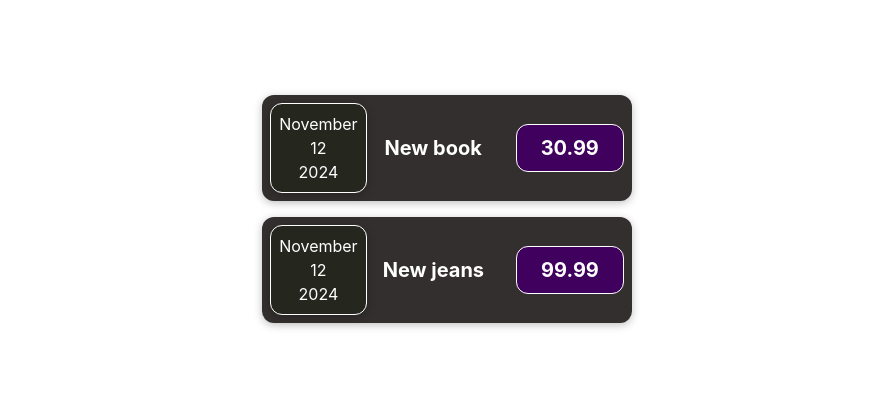
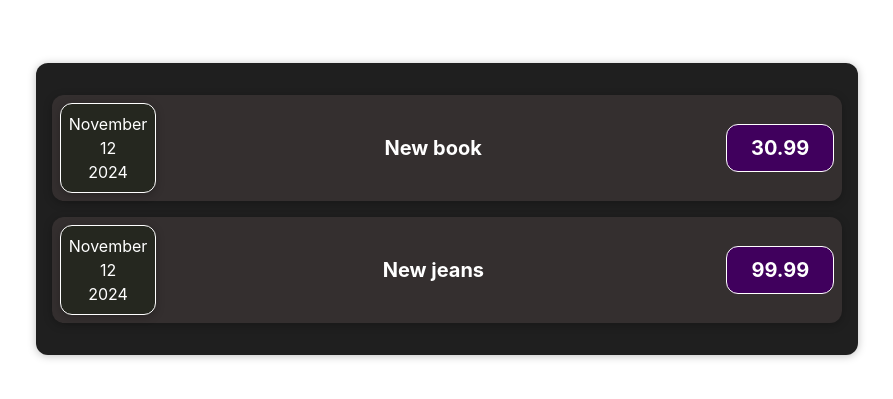
Before and after one commit to sandersoovli/expenses, a React (Vite) app: page / in a window 1280 px wide. Shown: the part 191-590 px from the top of the page, without its empty margins (193-1086 px from the left). Built offline with nearby package versions, Linux system fonts and the light colour scheme.

Commit message:
2. Ulesanne

```diff
--- a/src/App.jsx
+++ b/src/App.jsx
@@ -1,13 +1,16 @@
 
 import ExpenseItem from './components/ExpenseItem';
 import './App.css';
+import Expenses from './components/Expenses';
 const App = () => {
   const data = [ {
+    id: 'e1',
     date: new Date(2024, 10, 12),
     title: 'New book',
     price: 30.99
   },
   {
+    id: 'e2',
     date: new Date(2024, 10, 12),
     title: 'New jeans',
     price: 99.99
@@ -17,8 +20,9 @@ const App = () => {
 
   return (
     <div>
-      <ExpenseItem data={data[0]}/>
-      <ExpenseItem data={data[1]}/>
+
+
+      <Expenses expenses={data} />
     </div>
   );
 }
--- /dev/null
+++ b/src/components/Expenses.jsx
@@ -0,0 +1,21 @@
+import React from 'react';
+import ExpenseItem from './ExpenseItem.jsx';
+import './Expenses.css';
+
+const Expenses = (props) => {
+  // Kontrollime saabunud props-e, et näha, mis andmed komponendile jõuavad.
+  console.log(props);
+
+  return (
+    <div className="expenses">
+      {props.expenses.map((expense) => (
+        <ExpenseItem
+          key={expense.id} // Unikaalne võti iga elemendi jaoks.
+          data={expense} // Saadame ExpenseItem-le ühe kulu objekti.
+        />
+      ))}
+    </div>
+  );
+};
+
+export default Expenses;
```
